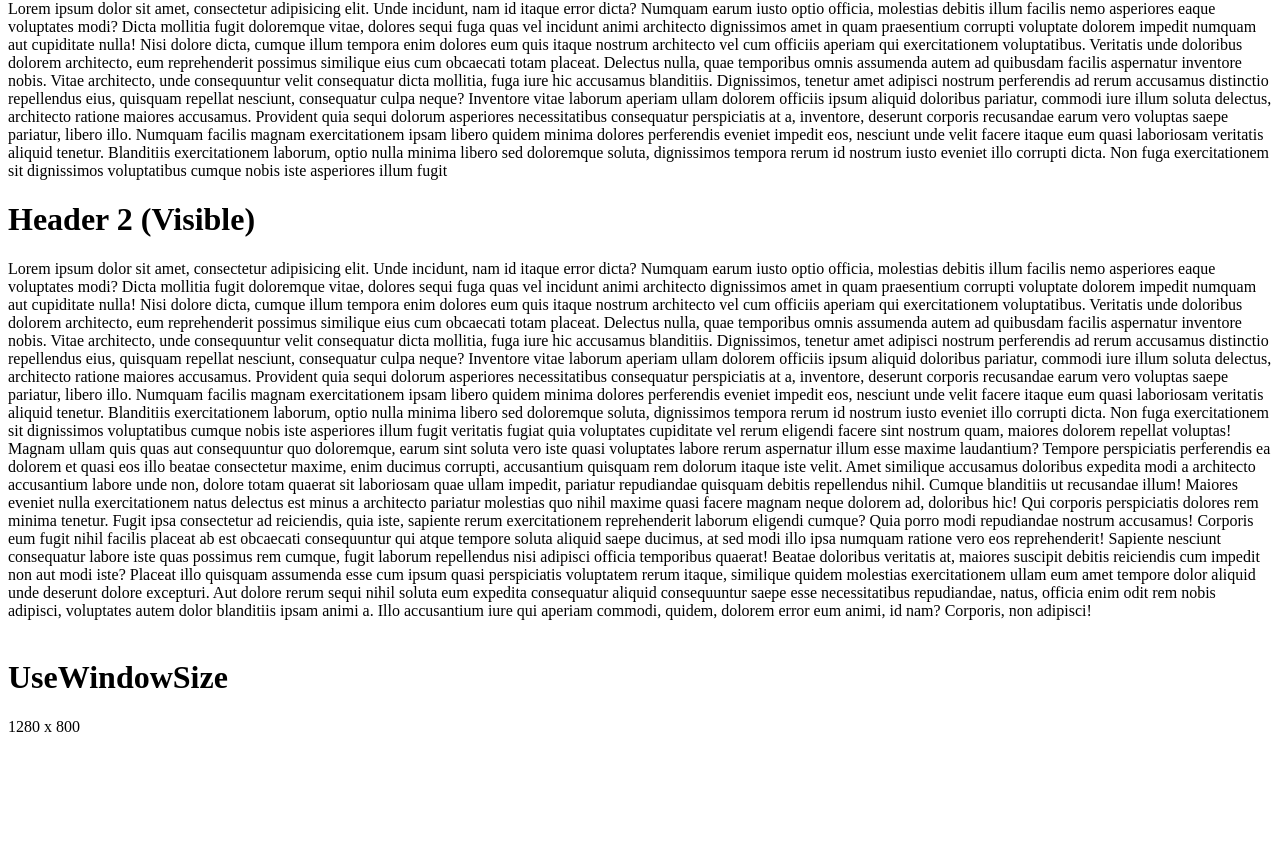
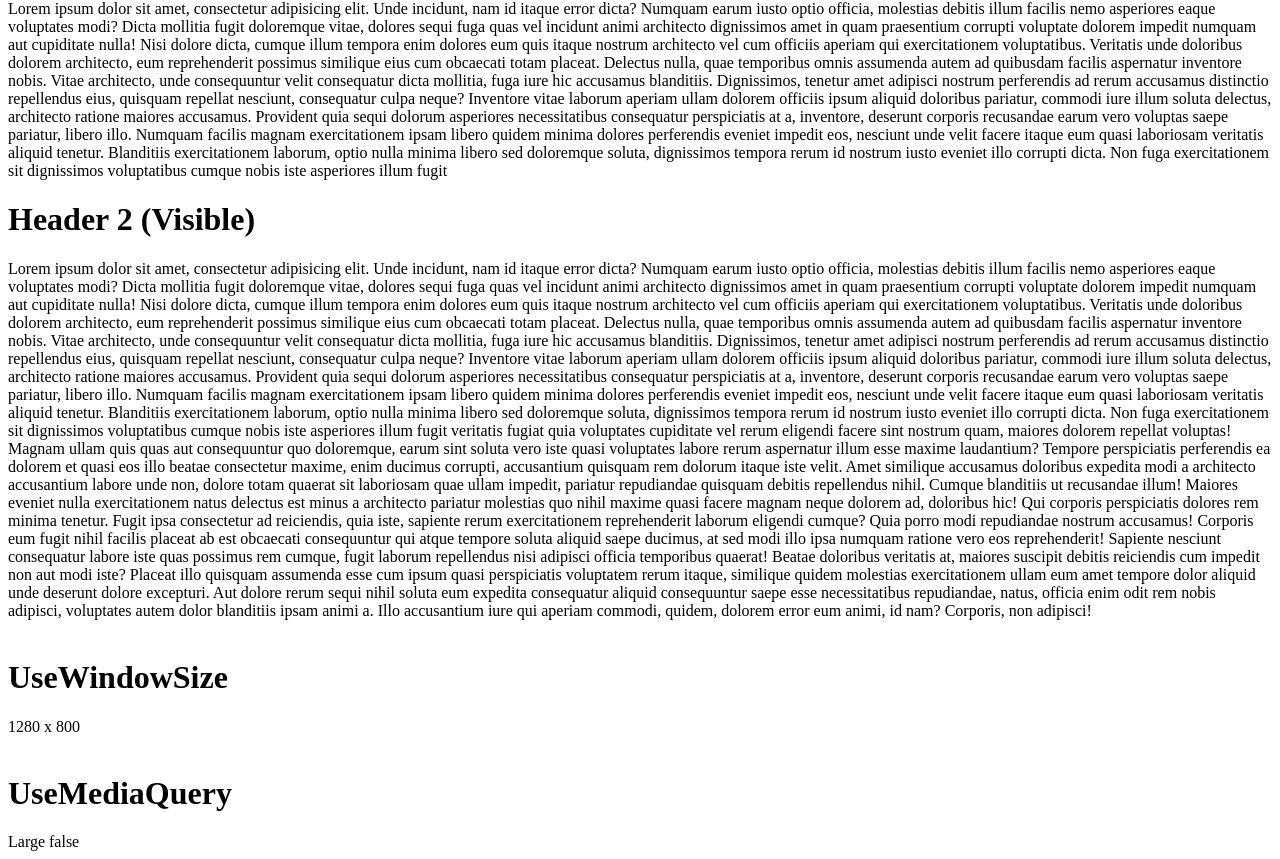
Before and after one commit to dongseup/react_custom_hooks_in_project, a React (Create React App) app: page / in a window 1280 px wide. Shown: the part 1844-2703 px from the top of the page. Before the commit the page ends 2588 px from the top, so only its background shows below. Built offline with nearby package versions, Linux system fonts and the light colour scheme; no server answers.

Commit message:
useMediaQuery

```diff
--- a/src/App.js
+++ b/src/App.js
@@ -12,6 +12,7 @@ import UseScript from './hooks/useScript';
 import UseEventListener from './hooks/useEventListener';
 import UseOnScreen from './hooks/useOnScreen';
 import UseWindowSize from './hooks/useWindowSize';
+import UseMediaQuery from './hooks/useMediaQuery';
 
 function App() {
     return (
@@ -57,6 +58,10 @@ function App() {
             <br />
             <h1>UseWindowSize</h1>
             <UseWindowSize />
+
+            <br />
+            <h1>UseMediaQuery</h1>
+            <UseMediaQuery />
         </>
     );
 }
--- /dev/null
+++ b/src/hooks/useMediaQuery/index.js
@@ -0,0 +1,7 @@
+import useMediaQuery from './useMediaQuery';
+
+export default function Index() {
+    const isLarge = useMediaQuery('(min-width: 2000px)');
+
+    return <div>Large {isLarge.toString()}</div>;
+}
--- /dev/null
+++ b/src/hooks/useMediaQuery/useMediaQuery.js
@@ -0,0 +1,17 @@
+import { useState, useEffect } from 'react';
+import useEventListener from '../useEventListener';
+
+export default function useMediaQuery(mediaQuery) {
+    const [isMatch, setIsMatch] = useState(false);
+    const [mediaQueryList, setMediaQueryList] = useState(null);
+
+    useEffect(() => {
+        const list = window.matchMedia(mediaQuery);
+        setMediaQueryList(list);
+        setIsMatch(list.matches);
+    }, [mediaQuery]);
+
+    useEventListener('change', e => setIsMatch(e.matches), mediaQueryList);
+
+    return isMatch;
+}
```
